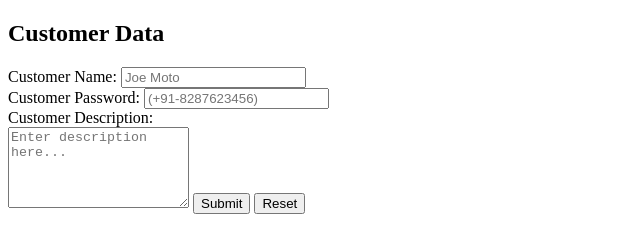
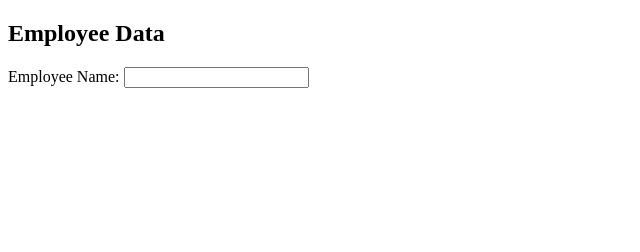
Before and after one commit to NSAjay2279/Frontend, a plain HTML site: page FormDemo.html in a window 1280 px wide. Shown: the whole page, without its empty margins (0-640 px from the left). Drawn offline with Linux system fonts and the light colour scheme.

Commit message:
Sun, Mar 10, 2024, 12:39 PM +05:30

```diff
--- a/FormDemo.html
+++ b/FormDemo.html
@@ -18,7 +18,7 @@
                 if(document.empData.name.value == "") {
                     alert("Please enter employee name")
                     document.empData.name.focus()
-                } else if (document.empDa)
+                } else if (document.empData.allowances.value == "")
                 // case 2: something wrong with allowances
                 // case 3: everything is cool
             }
@@ -27,13 +27,10 @@
     </head>
     <body>
         <form name="empData">
-            <h2>Customer Data</h2>
-            Customer Name:  <input type="text" placeholder="Joe Moto" name="name"><br />
-            Customer Password: <input type="password" placeholder="(+91-8287623456)"name="phone"><br />
-            Customer Description: <br />
-            <textarea rows = "5" column = "50" placeholder="Enter description here..." name = "description"></textarea>
-                            <input type="button" value="Submit" onclick="validate()">
-                            <input type="reset">
+            <h2>Employee Data</h2>
+            Employee Name:          <input type="text"
+            Withholding Allowances: <input type="text"
+
         </form>
     </body>
 </html>
```
